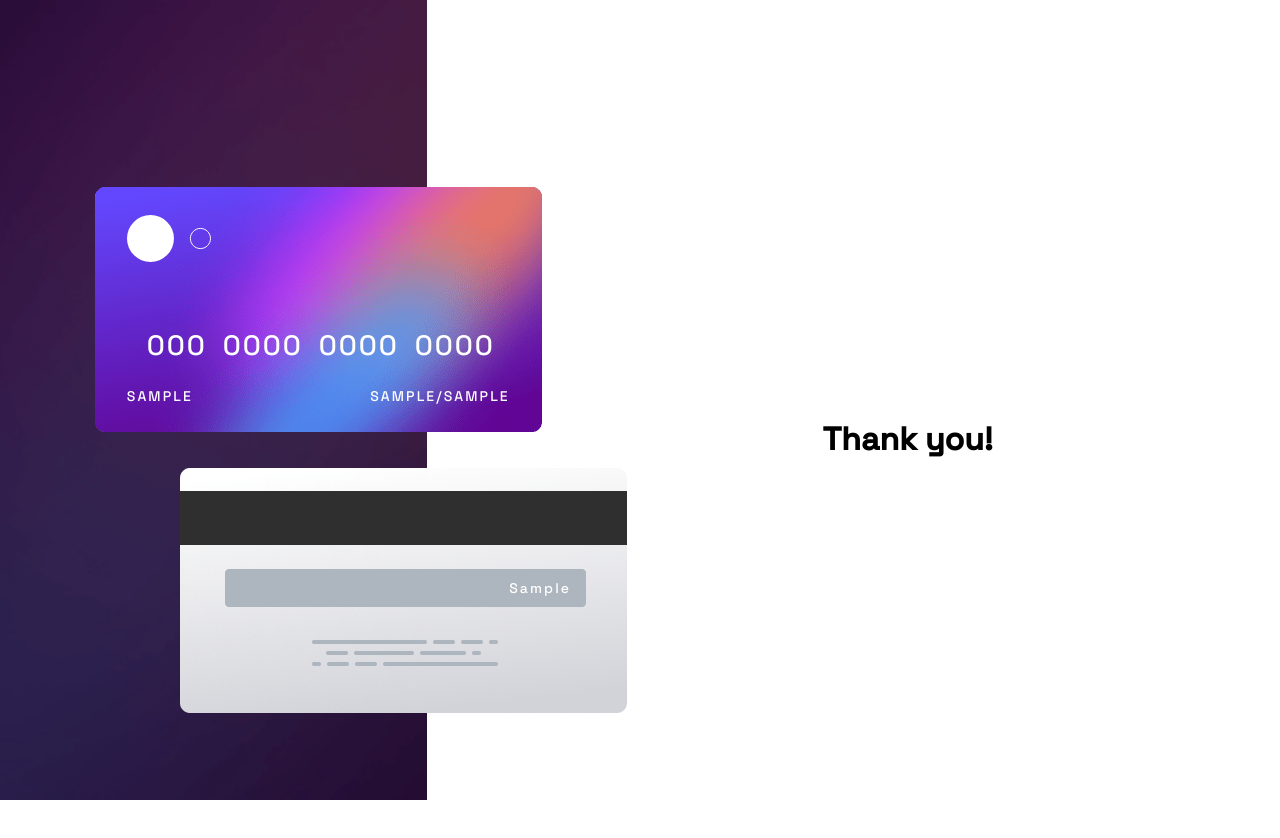
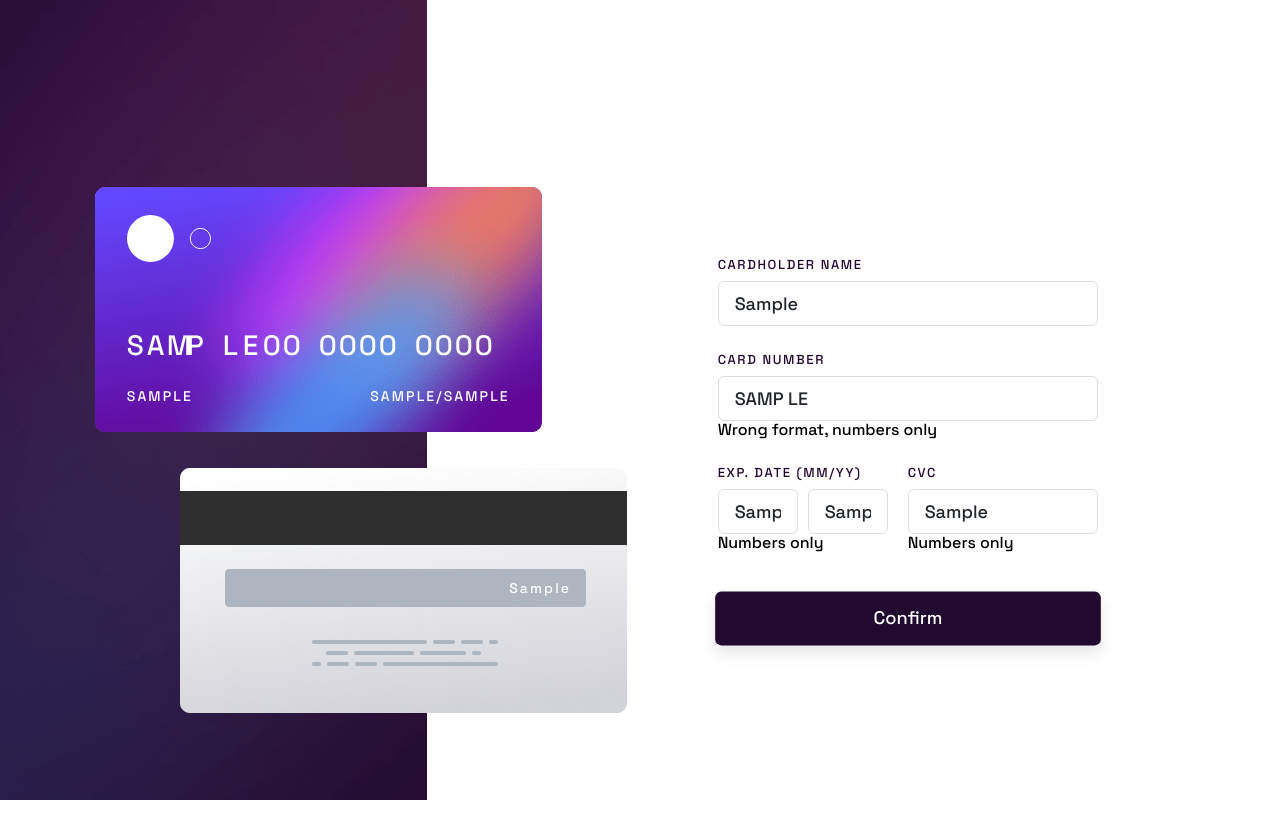
Before and after one commit to GalaticDevelopment2022/a, a SvelteKit app: page / in a window 1280 px wide. Both pictures are taken after typing "Sample", "Sample", "Sample", "Sample", "Sample" into the empty fields and a click on the button "Confirm". Shown: the top 838 px of the page. Built offline with nearby package versions, Linux system fonts and the light colour scheme.

Commit message:
Start adding validation

```diff
--- a/src/routes/+page.svelte
+++ b/src/routes/+page.svelte
@@ -10,23 +10,76 @@
     let cardMonth = '';
     let cardYear = '';
     let cardCvv = '';
+
     let cardNumberMask = '0000 0000 0000 0000';
     let refs = {};
 
     let form = { submitted: false };
+    let errors = {};
 
-    function handleSubmit() {
-        form.submitted = true;
+    function handleSubmit(e) {
+        validate();
+
+        // form.submitted = true;
+    }
+
+    function setError(field, message) {
+
+    }
+
+    function validate() {
+        const name = document.getElementById('cardName');
+        const number = document.getElementById('cardNumber');
+        const month = document.getElementById('cardMonth');
+        const year = document.getElementById('cardYear');
+        const cvc = document.getElementById('cardCvc');
+
+        console.log([name, number, month, year, cvc]);
+
+        if (name.value.trim() === '') {
+            errors.name = "Can't be blank";
+        } else {
+            errors.name = '';
+        }
+
+        if (number.value.trim() === '') {
+            errors.number = "Can't be blank";
+        } else if (!number.value.trim().match('/[^0-9 ]/g')) {
+            errors.number = 'Wrong format, numbers only';
+        } else {
+            errors.number = '';
+        }
+
+        if (month.value.trim() === '' || year.value.trim() === '') {
+            errors.date = "Can't be blank";
+        } else if (month.value.trim().length < 2 || year.value.trim().length < 2) {
+            errors.date = 'Cant be less than two';
+        } else if (!month.value.trim().match('/^\d+$/') || !year.value.trim().match('/^\d+$/')) {
+            errors.date = 'Numbers only';
+        } else {
+            errors.date = '';
+        }
+
+        if (cvc.value.trim() === '') {
+            errors.cvc = "Can't be blank";
+        } else if (cvc.value.trim().length < 3) {
+            errors.cvc = 'Cant be less than three';
+        } else if (!cvc.value.trim().match('/^\d+$/')) {
+            errors.cvc = 'Numbers only';
+        } else {
+            errors.cvc = '';
+        }
     }
 
     $: {
         for (let i = 0; i < cardNumber.length; i++) {
-            if (cardNumberMask[i] == ' ' && cardNumber[i] !== ' ') cardNumber = cardNumber.substr(0, i) + ' ' + cardNumber.substr(i, cardNumber.length - i)
+            if (cardNumberMask[i] == ' ' && cardNumber[i] !== ' ') {
+                cardNumber = cardNumber.substr(0, i) + ' ' + cardNumber.substr(i, cardNumber.length - i)
+            }
         }
+    }
 
-        if (cardNumber.substr('-1') == ' ') cardNumber = cardNumber.substr(0, cardNumber.length - 1)
-            cardNumber = cardNumber.substr(0, cardNumberMask.length).replace(/[^0-9 ]/g, '')
-    }
+
 </script>
 
 <main class="wrapper">
@@ -76,28 +129,42 @@
         {#if !form.submitted}
             <form action="" class="form" on:submit|preventDefault={handleSubmit}>
                 <div class="form-group">
-                    <label for="name" class="form-label">Cardholder Name</label>
+                    <label for="cardName" class="form-label">Cardholder Name</label>
                     <input type="text" id="cardName" class="form-control" placeholder="e.g. Jane Appleseed" bind:value={cardName} autocomplete="off" maxlength="30">
+                    {#if errors.name}
+                        <span>{errors.name}</span>
+                    {/if}
                 </div>
 
                 <div class="form-group">
-                    <label for="number" class="form-label">Card Number</label>
-                    <input type="text" id="cardNumber" class="form-control" placeholder="e.g. 1234 5678 9123 0000" bind:value={cardNumber} autocomplete="off">
+                    <label for="cardNumber" class="form-label">Card Number</label>
+                    <input type="text" id="cardNumber" class="form-control form-card-number" placeholder="e.g. 1234 5678 9123 0000" bind:value={cardNumber} autocomplete="off" maxlength="19">
+                    {#if errors.number}
+                        <span>{errors.number}</span>
+                    {/if}
                 </div>
 
                 <div class="form-date-cvc">
                     <div class="form-group">
-                        <label for="date" class="form-label">Exp. Date (MM/YY)</label>
+                        <label for="cardMonth" class="form-label">Exp. Date (MM/YY)</label>
 
                         <div class="form-date-group">
-                            <input type="text" placeholder="MM" class="form-control form-month" bind:value={$month} maxlength="2">
-                            <input type="text" placeholder="YY" class="form-control form-year" bind:value={$year} maxlength="2">
+                            <input type="text" id="cardMonth" placeholder="MM" class="form-control form-month" bind:value={$month} maxlength="2">
+                            <input type="text" id="cardYear" placeholder="YY" class="form-control form-year" bind:value={$year} maxlength="2">
                         </div>
+
+                        {#if errors.date}
+                            <span>{errors.date}</span>
+                        {/if}
                     </div>
 
                     <div class="form-group">
-                        <label for="cvc" class="form-label">CVC</label>
-                        <input type="text" placeholder="e.g. 123" class="form-control" bind:value={$cvc} maxlength="3">
+                        <label for="cardCvc" class="form-label">CVC</label>
+                        <input type="text" id="cardCvc" placeholder="e.g. 123" class="form-control" bind:value={$cvc} maxlength="3">
+
+                        {#if errors.cvc}
+                            <span>{errors.cvc}</span>
+                        {/if}
                     </div>
                 </div>
 
--- a/src/styles/global.css
+++ b/src/styles/global.css
@@ -80,6 +80,7 @@ h1 {
     top: 86px;
     left: 1.25rem;
     letter-spacing: 0.125em;
+    text-transform: uppercase;
 }
 
 .card-number-item {
@@ -182,6 +183,10 @@ h1 {
 .form-control::placeholder {
     color: var(--dark-grayish-violet);
     opacity: 0.4;
+}
+
+.form-card-number {
+    text-transform: uppercase;
 }
 
 .form-date-cvc,
```
